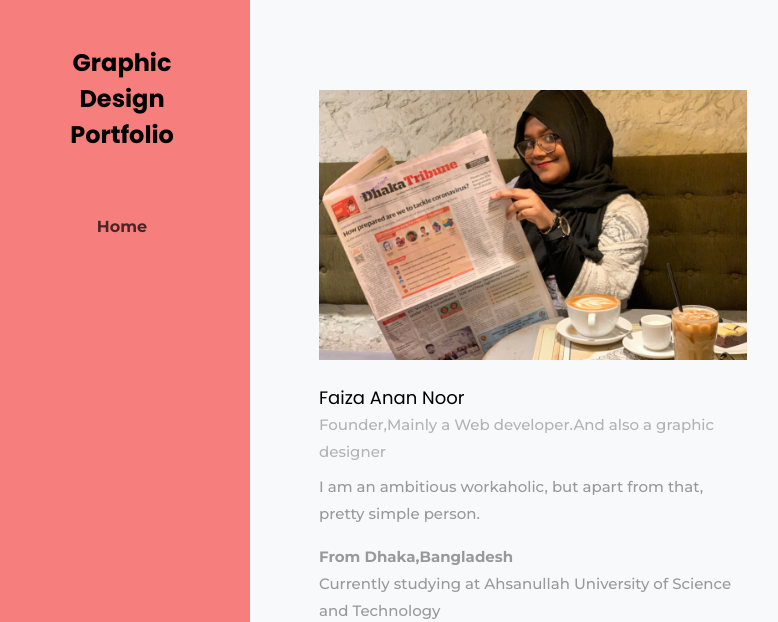
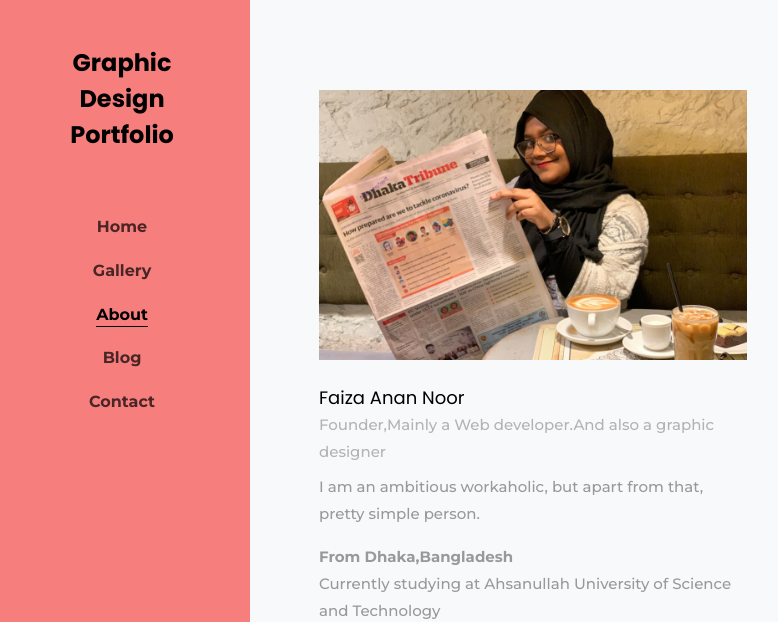
Before and after one commit to Faizii992/Faizii992.github.io, a plain HTML site: page about1.html in a window 1280 px wide. Shown: the top 622 px of the page, without its empty margins (6-784 px from the left). Drawn offline with Linux system fonts and the light colour scheme; some packages are replaced by stand-ins of ours; no server answers; files whose address does not match are found by name.

Commit message:
Update about1.html

```diff
--- a/about1.html
+++ b/about1.html
@@ -36,7 +36,10 @@
 			<nav id="colorlib-main-menu" role="navigation">
 				<ul>
 					<li><a href="index.html">Home</a></li>
-
+					<li><a href="index.html">Gallery</a></li>
+					<li class="colorlib-active"><a href="about1.html">About</a></li>
+					<li><a href="index.html">Blog</a></li>
+					<li><a href="index.html">Contact</a></li>
 				</ul>
 			</nav>
 
```
